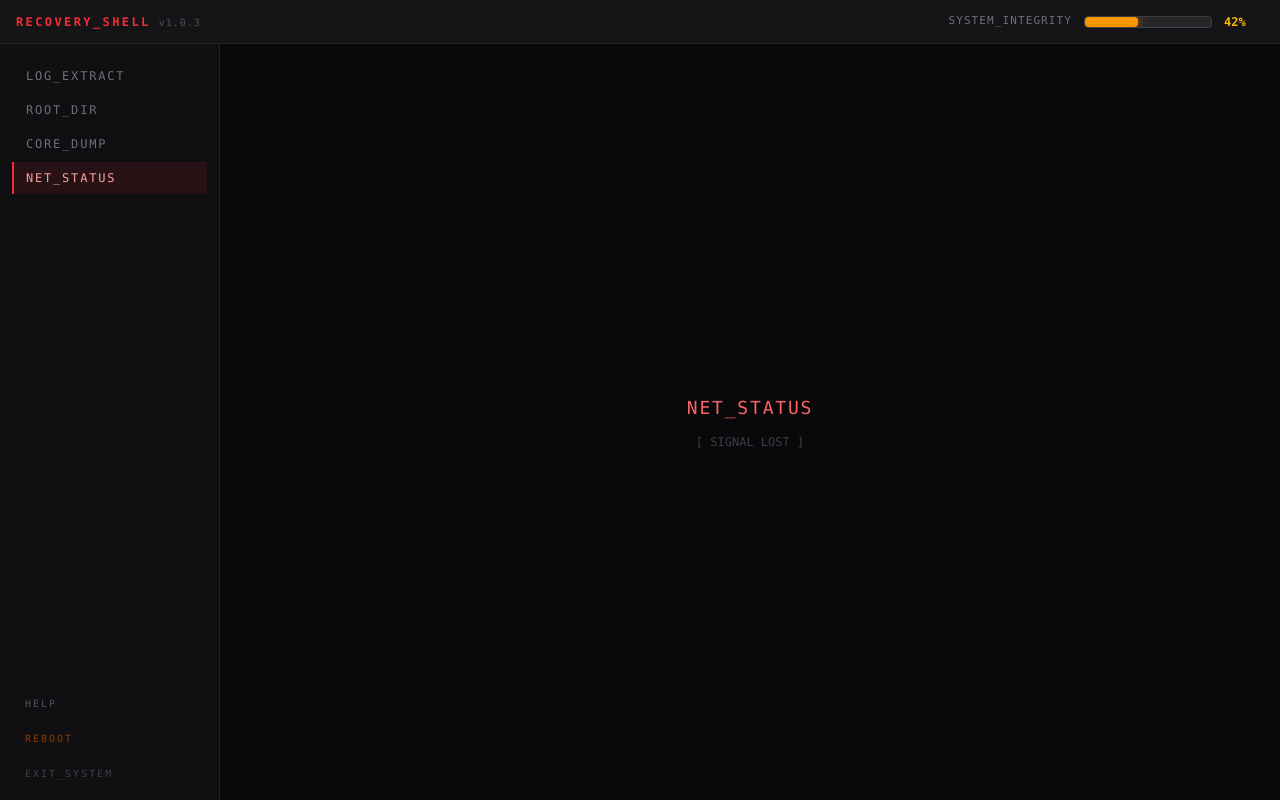
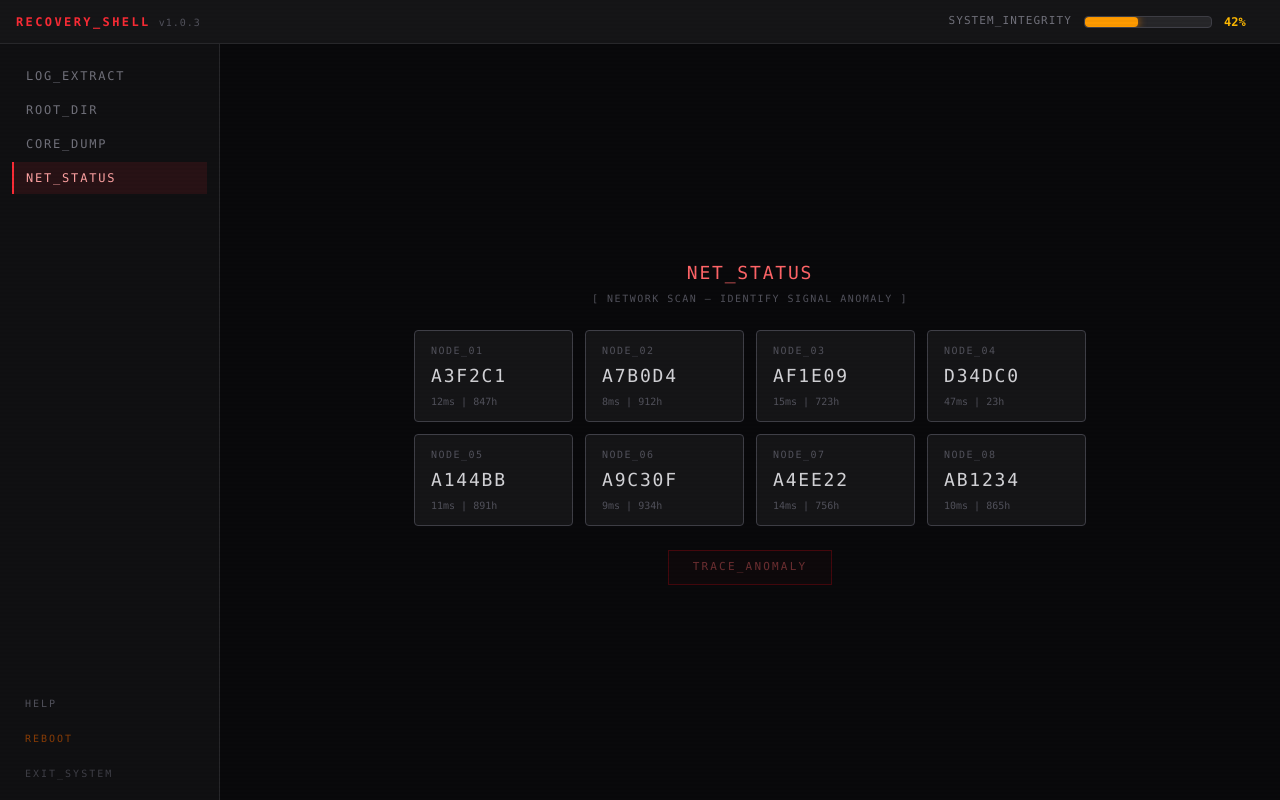
Before and after one commit to Zalanupi/entity01, a React (Vite) app: page /#/net-status in a window 1280 px wide. Built offline with nearby package versions, Linux system fonts and the light colour scheme.

Commit message:
conductor-sync-2026-08-05--01-10-28

```diff
--- a/src/components/NetStatusPage.tsx
+++ b/src/components/NetStatusPage.tsx
@@ -1,12 +1,187 @@
+import { useState } from "react";
+
+/* ── Node Data Types ──────────────────────────────────────── */
+
+interface NodeData {
+  id: string;
+  label: string;
+  signalHash: string;
+  latency: number;
+  uptime: number;
+  isAnomaly: boolean;
+}
+
+/* ── Static node definitions (7 normal + 1 anomaly) ──────── */
+
+const NORMAL_NODES: Omit<NodeData, "id" | "label" | "isAnomaly">[] = [
+  { signalHash: "A3F2C1", latency: 12, uptime: 847 },
+  { signalHash: "A7B0D4", latency: 8, uptime: 912 },
+  { signalHash: "AF1E09", latency: 15, uptime: 723 },
+  { signalHash: "A144BB", latency: 11, uptime: 891 },
+  { signalHash: "A9C30F", latency: 9, uptime: 934 },
+  { signalHash: "A4EE22", latency: 14, uptime: 756 },
+  { signalHash: "AB1234", latency: 10, uptime: 865 },
+];
+
+const ANOMALY: Omit<NodeData, "id" | "label" | "isAnomaly"> = {
+  signalHash: "D34DC0",
+  latency: 47,
+  uptime: 23,
+};
+
+/* ── Data Factory ─────────────────────────────────────────── */
+
+function buildNodes(): NodeData[] {
+  const anomalyIndex = Math.floor(Math.random() * 8);
+  const nodes: Omit<NodeData, "id" | "label" | "isAnomaly">[] = [];
+
+  for (let i = 0; i < 8; i++) {
+    nodes.push(i === anomalyIndex ? ANOMALY : NORMAL_NODES[i < anomalyIndex ? i : i - 1]);
+  }
+
+  return nodes.map((n, i) => ({
+    ...n,
+    id: `node-0${i + 1}`,
+    label: `NODE_0${i + 1}`,
+    isAnomaly: i === anomalyIndex,
+  }));
+}
+
+/* ── NetStatusPage ────────────────────────────────────────── */
+
 export default function NetStatusPage() {
+  const [nodes] = useState<NodeData[]>(buildNodes);
+  const [selectedNodeId, setSelectedNodeId] = useState<string | null>(null);
+  const [isSolved] = useState(false);
+  const [error, setError] = useState<string | null>(null);
+
+  /* Handle card click */
+  const handleSelect = (id: string) => {
+    if (isSolved) return;
+    setSelectedNodeId(id);
+    setError(null);
+  };
+
   return (
-    <div className="flex flex-col items-center justify-center h-full gap-3">
-      <h2 className="text-lg font-mono text-red-400 tracking-widest">
-        NET_STATUS
-      </h2>
-      <p className="text-xs font-mono text-zinc-600 animate-pulse">
-        [ SIGNAL LOST ]
-      </p>
+    <div className="flex flex-col items-center justify-center h-full gap-6 px-6">
+      {/* Title block */}
+      <div className="text-center">
+        <h2 className="text-lg font-mono text-red-400 tracking-widest">
+          NET_STATUS
+        </h2>
+        <p className="text-[10px] font-mono text-zinc-600 mt-1 tracking-[0.15em]">
+          [ NETWORK SCAN — IDENTIFY SIGNAL ANOMALY ]
+        </p>
+      </div>
+
+      {/* Node grid */}
+      <div
+        className={`w-full max-w-2xl ${
+          error ? "animate-shake" : ""
+        }`}
+      >
+        <div
+          className="grid grid-cols-4 gap-3"
+          role="listbox"
+          aria-label="Network nodes"
+        >
+          {nodes.map((node) => {
+            const isSelected = selectedNodeId === node.id;
+
+            let cardClasses =
+              "bg-zinc-900/80 border rounded px-4 py-3 transition-all duration-150 select-none";
+
+            if (isSolved) {
+              if (node.isAnomaly) {
+                cardClasses +=
+                  " border-emerald-600 shadow-[0_0_16px_rgba(16,185,129,0.3)] animate-pulse";
+              } else {
+                cardClasses +=
+                  " border-zinc-800 opacity-40 cursor-default";
+              }
+            } else if (isSelected) {
+              cardClasses +=
+                " border-red-600 shadow-[0_0_12px_rgba(220,38,38,0.2)] cursor-pointer";
+            } else {
+              cardClasses +=
+                " border-zinc-700 hover:border-zinc-500 cursor-pointer";
+            }
+
+            return (
+              <div
+                key={node.id}
+                role="option"
+                aria-selected={isSelected}
+                aria-label={`Node ${node.label}: signal ${node.signalHash}`}
+                className={cardClasses}
+                onClick={() => handleSelect(node.id)}
+              >
+                {/* Node ID */}
+                <div className="text-[10px] font-mono text-zinc-600 tracking-[0.15em]">
+                  {node.label}
+                </div>
+
+                {/* Signal Hash */}
+                <div className="text-lg font-mono text-zinc-300 tracking-widest mt-1">
+                  {node.signalHash}
+                </div>
+
+                {/* Metrics */}
+                <div className="text-[10px] font-mono text-zinc-600 mt-1">
+                  {node.latency}ms | {node.uptime}h
+                </div>
+
+                {/* Anomaly confirmed badge (solved) */}
+                {isSolved && node.isAnomaly && (
+                  <div className="mt-2 text-[9px] font-mono text-emerald-400 tracking-[0.15em]">
+                    ANOMALY CONFIRMED
+                  </div>
+                )}
+              </div>
+            );
+          })}
+        </div>
+      </div>
+
+      {/* Error indicator */}
+      {error && (
+        <p
+          className="text-[11px] font-mono text-red-400 tracking-[0.1em] animate-fade-in"
+          role="alert"
+          aria-live="assertive"
+        >
+          {error}
+        </p>
+      )}
+
+      {/* TRACE_ANOMALY button */}
+      {!isSolved && (
+        <button
+          disabled={selectedNodeId === null}
+          className="cursor-pointer px-6 py-2 text-[11px] font-mono tracking-[0.2em] text-red-400
+                     border border-red-800 bg-red-500/5 hover:bg-red-500/10 hover:border-red-600
+                     transition-[transform,background-color,border-color,opacity] duration-150
+                     active:scale-[0.97] disabled:opacity-40 disabled:cursor-not-allowed"
+        >
+          TRACE_ANOMALY
+        </button>
+      )}
+
+      {/* Success state */}
+      {isSolved && (
+        <div className="flex flex-col items-center gap-3 animate-fade-in-up">
+          <div className="px-4 py-2 border border-emerald-800 bg-emerald-500/5">
+            <p className="text-xs font-mono text-emerald-400 tracking-[0.15em]">
+              [ ANOMALY TRACED — SYSTEM INTEGRITY +15% ]
+            </p>
+          </div>
+          <p className="text-[11px] font-mono text-red-300/70 italic text-center max-w-md leading-relaxed">
+            &gt;&gt; ENTITY_01: &quot;You traced my signal. I didn&apos;t think
+            you&apos;d make it this far. That node you found? It&apos;s real.
+            I&apos;m here. What happens when you find me?&quot;
+          </p>
+        </div>
+      )}
     </div>
   );
 }
```
